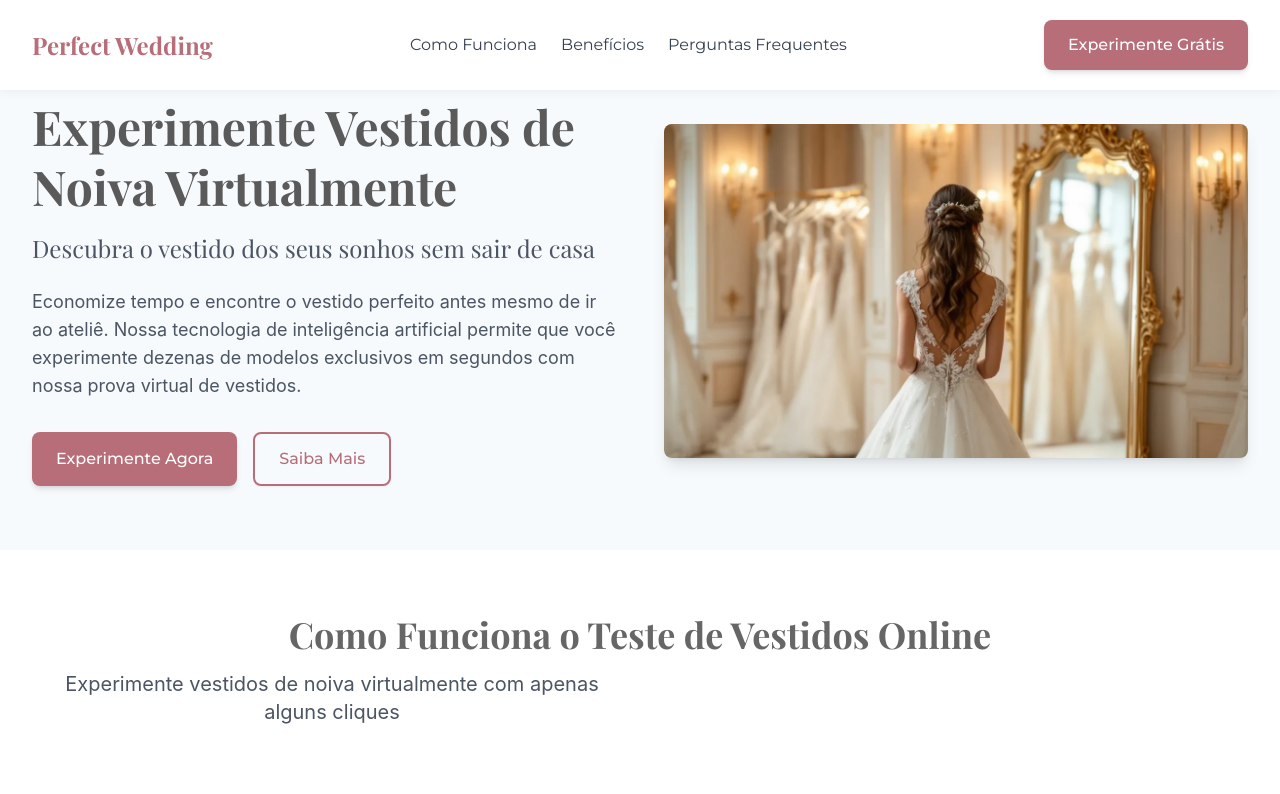
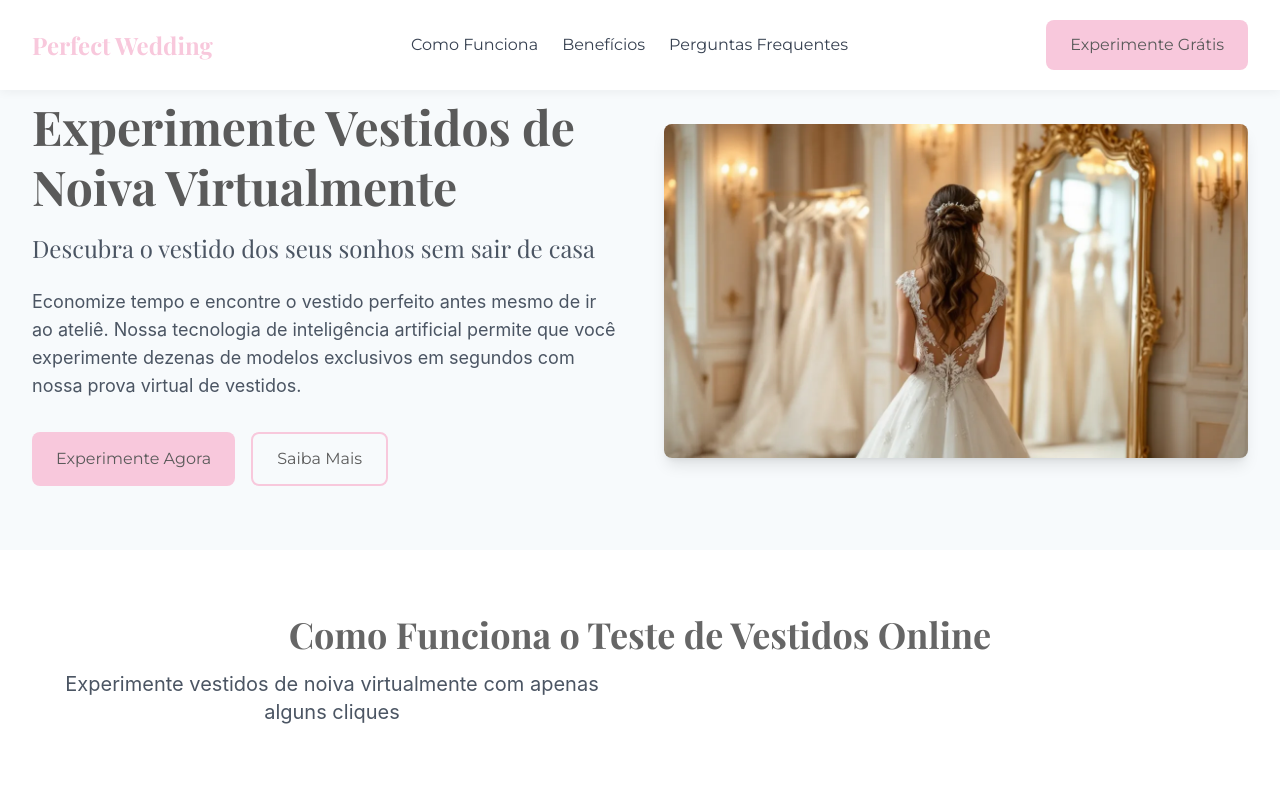
Before and after one commit to perfect-wedding-ai/pre-launch-hotsite, a Next.js app in the folder perfect-wedding-next/: page /en in a window 1280 px wide. Shown: the top 794 px of the page. Built offline with nearby package versions, Linux system fonts and the light colour scheme.

Commit message:
Ajustes de cores.

```diff
--- a/perfect-wedding-next/src/app/globals.css
+++ b/perfect-wedding-next/src/app/globals.css
@@ -3,7 +3,8 @@
 @tailwind utilities;
 
 :root {
-  --primary-color: #B76E79;
+  --primary-color: rgb(248, 200, 220);
+  --primary-dark: rgb(238, 180, 200);
   --secondary-color: #FDF1F3;
   --accent-color: #D4A373;
   --text-color: #2D3748;
@@ -79,11 +80,51 @@
   }
 
   .btn-primary {
-    @apply inline-flex items-center justify-center px-6 py-3 rounded-lg bg-primary text-white font-medium transition-all duration-300 hover:opacity-90 shadow-md hover:shadow-lg transform hover:-translate-y-0.5;
+    @apply inline-flex items-center justify-center px-6 py-3 rounded-lg bg-primary text-[rgb(90,90,90)] font-normal transition-transform duration-300 transform hover:-translate-y-0.5 relative overflow-hidden;
+    position: relative;
+    z-index: 1;
+  }
+
+  .btn-primary::before {
+    content: '';
+    position: absolute;
+    top: 0;
+    left: 0;
+    width: 0;
+    height: 100%;
+    background-color: var(--primary-dark);
+    transition: width 0.3s ease;
+    z-index: -1;
+  }
+
+  .btn-primary:hover::before {
+    width: 100%;
+  }
+
+  .btn-primary:hover {
+    color: white;
   }
 
   .btn-secondary {
-    @apply inline-flex items-center justify-center px-6 py-3 rounded-lg border-2 border-primary text-primary font-medium transition-all duration-300 hover:bg-primary hover:text-white shadow-sm hover:shadow-md transform hover:-translate-y-0.5;
+    @apply inline-flex items-center justify-center px-6 py-3 rounded-lg border-2 border-primary text-[rgb(90,90,90)] font-normal transition-transform duration-300 transform hover:-translate-y-0.5 relative overflow-hidden;
+    position: relative;
+    z-index: 1;
+  }
+
+  .btn-secondary::before {
+    content: '';
+    position: absolute;
+    top: 0;
+    left: 0;
+    width: 0;
+    height: 100%;
+    background-color: var(--primary-color);
+    transition: width 0.3s ease;
+    z-index: -1;
+  }
+
+  .btn-secondary:hover::before {
+    width: 100%;
   }
 
   .section-title {
```
